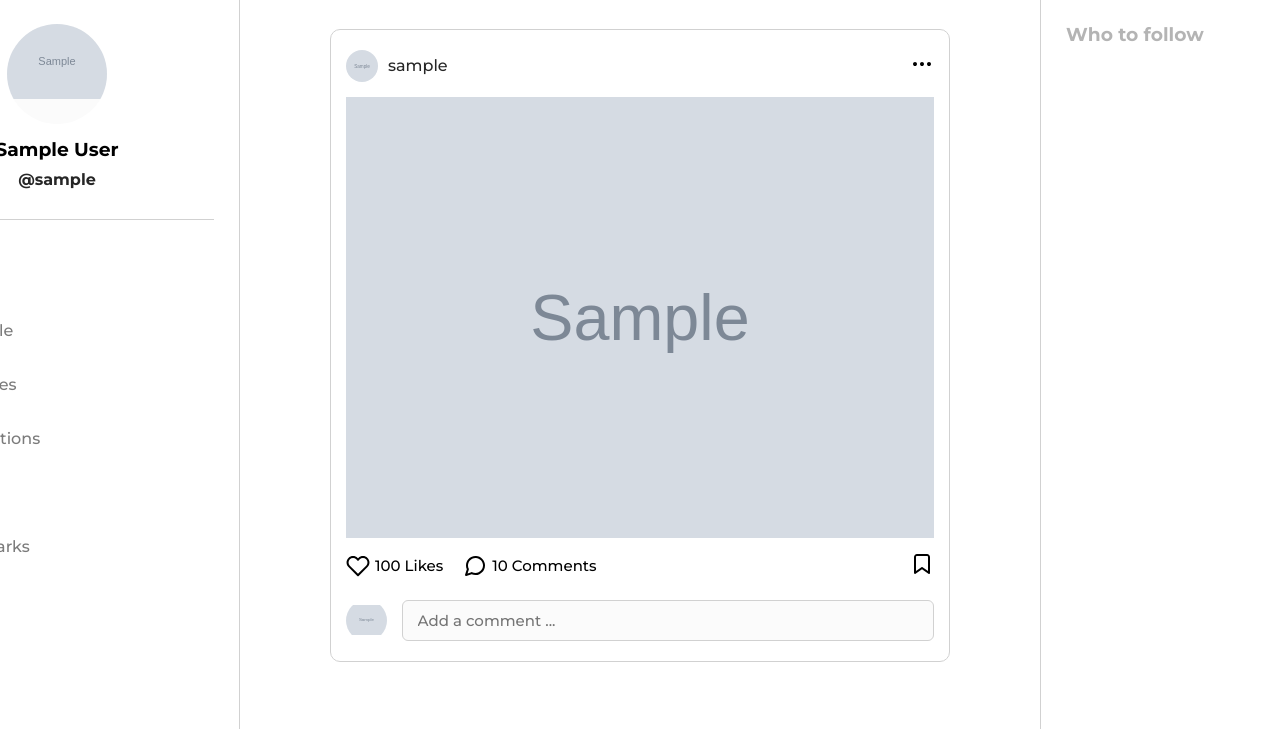
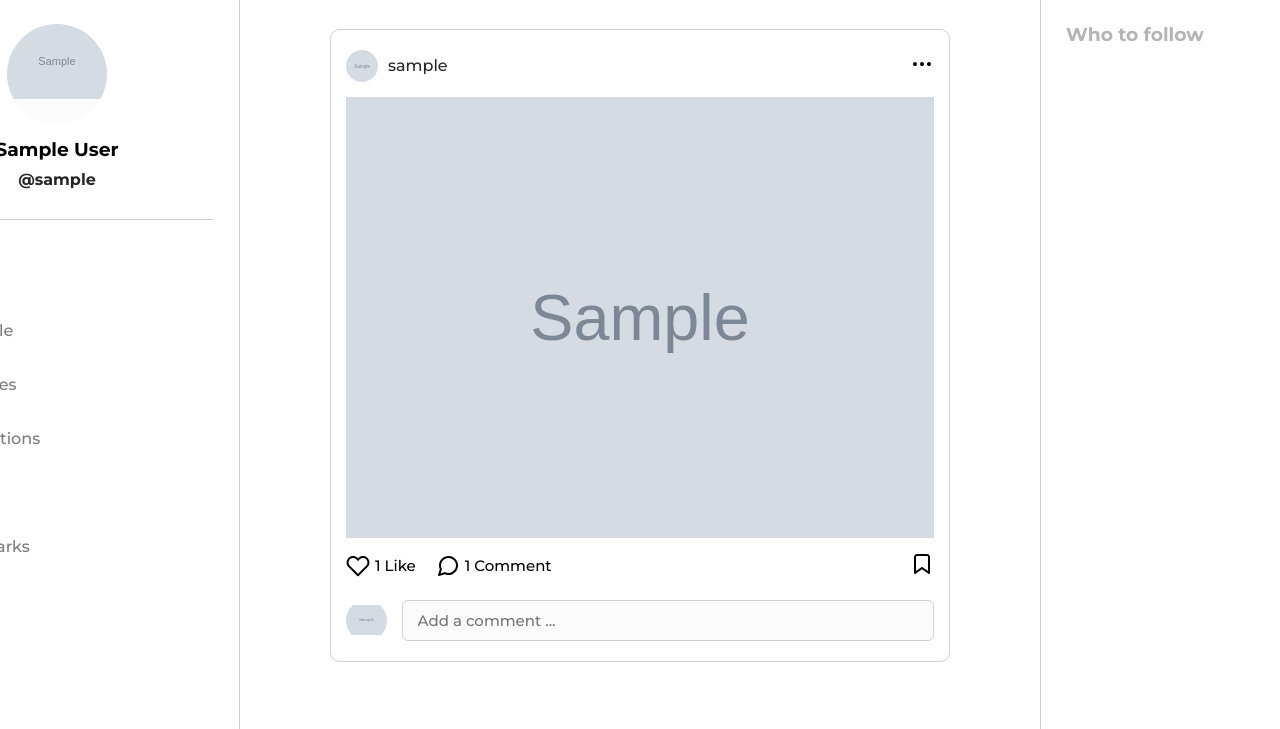
Before and after one commit to itsarreguin/instagram, a Django app: page / in a window 1280 px wide; the page is wider, and only the part inside the window is pictured. Shown: the part 71-800 px from the top of that part. Run offline with Django 4.2, Linux system fonts and the light colour scheme; a user stored in the database is signed in; tables that the repository leaves empty hold one stand-in row (values such as "Sample post"); grey boxes marked "Sample" are stand-in pictures; style sheets or scripts are compiled from the project's sources; parts of the project's set-up code (start-up, migrations or seed data) failed here and were passed over; some libraries are stand-ins or nearby versions.

Commit message:
views folder replaced for views.py in posts app

```diff
--- a/instagram/account/templates/includes/post-card.html
+++ b/instagram/account/templates/includes/post-card.html
@@ -25,13 +25,13 @@
                 <svg version="1.1" xmlns="http://www.w3.org/2000/svg" width="24" height="24" viewBox="0 0 24 24">
                     <path d="M20.133 5.317c0.88 0.881 1.319 2.031 1.319 3.184s-0.44 2.303-1.319 3.182l-8.133 8.133-8.133-8.133c-0.879-0.879-1.318-2.029-1.318-3.183s0.439-2.304 1.318-3.183 2.029-1.318 3.183-1.318 2.304 0.439 3.183 1.318l1.060 1.060c0.391 0.391 1.024 0.391 1.414 0l1.062-1.062c0.879-0.879 2.029-1.318 3.182-1.317s2.303 0.44 3.182 1.319zM21.547 3.903c-1.269-1.269-2.934-1.904-4.596-1.905s-3.327 0.634-4.597 1.903l-0.354 0.355-0.353-0.353c-1.269-1.269-2.935-1.904-4.597-1.904s-3.328 0.635-4.597 1.904-1.904 2.935-1.904 4.597 0.635 3.328 1.904 4.597l8.84 8.84c0.391 0.391 1.024 0.391 1.414 0l8.84-8.84c1.269-1.269 1.904-2.934 1.905-4.596s-0.634-3.327-1.905-4.598z"></path>
                 </svg>
-                <span style="margin-left: 5px;">100 Likes</span>
+                <span style="margin-left: 5px;">{{ post.total_likes }} Like{{ post.total_likes | pluralize }}</span>
             </button>
             <button class="flex flex-align-center">
                 <svg version="1.1" xmlns="http://www.w3.org/2000/svg" width="24" height="24" viewBox="0 0 24 24">
                     <path d="M22 11.497v-0.497c0-0.017-0.001-0.038-0.002-0.058-0.136-2.338-1.113-4.461-2.642-6.051-1.602-1.667-3.814-2.752-6.301-2.889-0.016-0.001-0.036-0.002-0.055-0.002h-0.489c-1.405-0.016-2.882 0.31-4.264 1.008-1.223 0.621-2.291 1.488-3.139 2.535-1.322 1.634-2.107 3.705-2.108 5.946-0.014 1.275 0.253 2.61 0.824 3.877l-1.772 5.317c-0.066 0.196-0.072 0.418 0 0.632 0.175 0.524 0.741 0.807 1.265 0.632l5.314-1.771c1.16 0.527 2.484 0.826 3.876 0.823 1.372-0.009 2.714-0.308 3.941-0.866 1.912-0.871 3.54-2.373 4.541-4.375 0.644-1.249 1.015-2.715 1.011-4.261zM20 11.503c0.003 1.225-0.292 2.375-0.789 3.339-0.801 1.602-2.082 2.785-3.592 3.472-0.97 0.442-2.035 0.679-3.126 0.686-1.221 0.003-2.371-0.292-3.335-0.789-0.249-0.129-0.528-0.142-0.775-0.060l-3.803 1.268 1.268-3.803c0.088-0.263 0.060-0.537-0.056-0.767-0.552-1.094-0.804-2.254-0.792-3.338 0.001-1.789 0.619-3.42 1.663-4.709 0.671-0.829 1.518-1.517 2.49-2.010 1.092-0.552 2.252-0.804 3.336-0.792h0.456c1.962 0.107 3.704 0.961 4.969 2.277 1.202 1.251 1.972 2.916 2.086 4.753z"></path>
                 </svg>
-                <span style="margin-left: 5px;">10 Comments</span>
+                <span style="margin-left: 5px;">{{ post.total_comments }} Comment{{ post.total_comments | pluralize }}</span>
             </button>
         </div>
         <button class="card-action-bookmark">
--- a/instagram/account/templates/users/profile.html
+++ b/instagram/account/templates/users/profile.html
@@ -67,9 +67,9 @@
                 {% if posts %}
                     <div class="profile-grid grid grid-gap-14 grid-col-3 flex flex-justify-center flex-align-center">
                         {% for post in posts %}
-                            <section class="profile-grid-element">
+                            <a class="profile-grid-element" href="">
                                 <img src="{{ post.thumbnail.url }}" alt="post-thumbnail">
-                            </section>
+                            </a>
                         {% endfor %}
                     </div>
                 {% else %}
--- a/instagram/posts/views/__init__.py
+++ /dev/null
@@ -1,4 +0,0 @@
-from instagram.posts.views.posts import PostCreateView
-
-
-__all__ = ['PostCreateView']
```
Also changed, not shown: instagram/posts/views.py (renamed from instagram/posts/views/posts.py).
